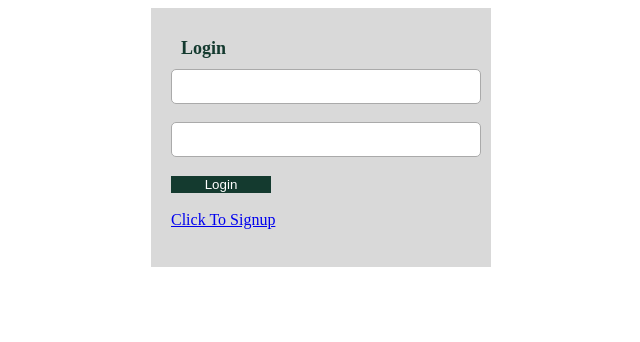
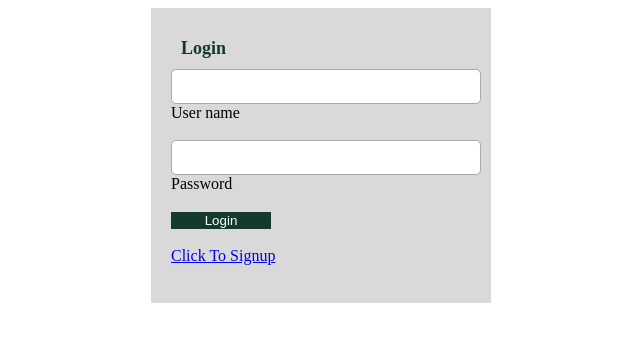
Before and after one commit to jpbefx/Provisio, a PHP site: page /SQL_Connection/login/login.php in a window 1280 px wide. Shown: the top 342 px of the page, without its empty margins (319-959 px from the left). Run offline with PHP 8.4, Linux system fonts and the light colour scheme.

Commit message:
"can't remember without looking"

```diff
--- a/SQL_Connection/login/login.php
+++ b/SQL_Connection/login/login.php
@@ -3,6 +3,8 @@ session_start();
 
 include("connection.php");
 include("functions.php");
+
+$notice = "";
 
 if($_SERVER['REQUEST_METHOD'] == "POST"){
     //something was posted
@@ -29,7 +31,7 @@ if($_SERVER['REQUEST_METHOD'] == "POST"){
             }
         }
     }else {
-        echo "Wrong Username or Password!";
+        $notice = "<h3>"."Wrong Username or Password!"."</h3>";
     }
 }
 
@@ -73,13 +75,16 @@ if($_SERVER['REQUEST_METHOD'] == "POST"){
         <form method="post">
             <div style="font-size:large;font-weight: 900; margin: 10px;color:rgb(20, 58, 47)">Login</div>
 
-            <input id="text" type="text" name="user_name"><br><br>
-            <input id="text" type="password" name="password"><br><br>
+            <input id="text" type="text" name="user_name">User name<br><br>
+            <input id="text" type="password" name="password">Password<br><br>
 
             <input id="button" type="submit" value="Login"><br><br>
 
             <a href="signup.php">Click To Signup</a><br><br>
         </form>
+        <?php
+            echo($notice);
+        ?>
     </div>
 </body>
 </html>
```
